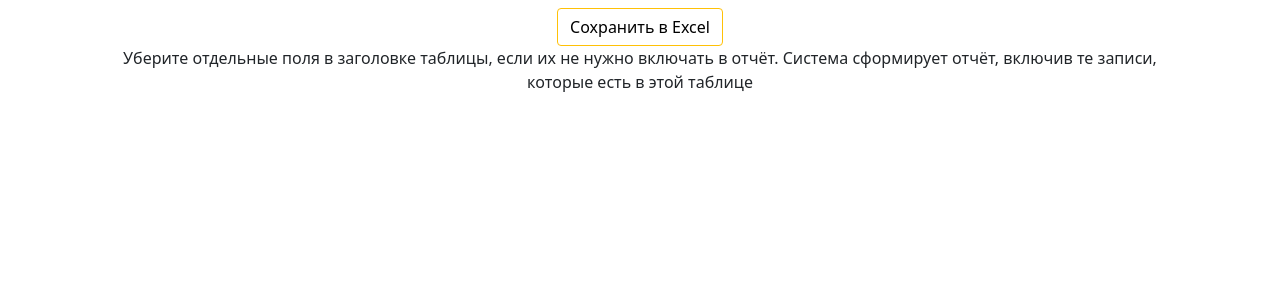
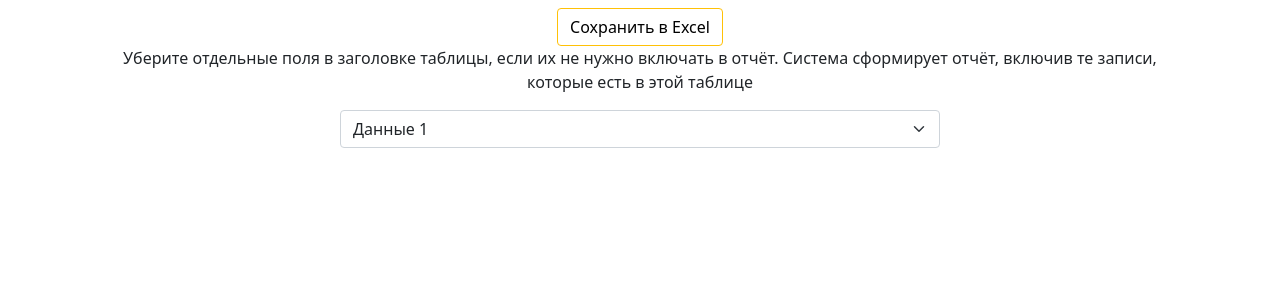
Before and after one commit to Andrew3100/DjangoLessons, a Django app: template interface/templates/interface/table_view.html in a window 1280 px wide. Shown: the part 435-735 px from the top of the page. Run offline with Django 4.2, Linux system fonts and the light colour scheme; the template is opened without the code that fills it, so the values that code supplies are empty.

Commit message:
селекторы

```diff
--- a/interface/templates/interface/import_results.html
+++ b/interface/templates/interface/import_results.html
@@ -1,3 +1,3 @@
-{{ ms }}
+
 <script>alert('{{ ms }}')</script>
 <body onload="window.location.href = '{{ url }}';">
--- a/interface/templates/interface/table_view.html
+++ b/interface/templates/interface/table_view.html
@@ -21,6 +21,7 @@
 {% endblock %}
 
 {% block main_content %}
+
     <br>
     <div class="container">
         <div class="row">
@@ -38,11 +39,13 @@
                     </div>
                 </div>
             </div>
+
+
+
+
             <div class="col-9">
                 {% block modal %}
-
             <!-- Кнопка модального окна -->
-
             <button type="button" class="btn btn-success" data-bs-toggle="modal" data-bs-target="#exampleModal">
                 <span style="color: black;">Добавить запись</span>
             </button>
@@ -52,8 +55,6 @@
                 <span style="color: black;">Показать всю таблицу</span>
             </button>
                     <br><p style="margin-top: 5px; color: red">(Не рекомендуется!)</p>
-
-
             <!-- Модальное окно -->
             <div class="modal fade" id="exampleModal" tabindex="-1" aria-labelledby="exampleModalLabel" aria-hidden="true">
               <div class="modal-dialog">
@@ -84,8 +85,14 @@
                 </div>
               </div>
             </div>
+            </div>
             {% endblock %}
-            </div>
+
+
+
+
+
+
         </div>
     </div>
     <br>
@@ -104,6 +111,18 @@
             <p>Уберите отдельные поля в заголовке таблицы, если их не нужно включать в отчёт. Система сформирует отчёт, включив те записи, которые есть в этой таблице</p>
         </div>
     </div>
+
+    <div class="row">
+        <div class="col text-center">
+            <select style='width: 600px; margin: auto' class='form-select' name='sel' onchange='document.location=this.options[this.selectedIndex].value'>
+                <option>Данные 1</option>
+                <option value="/table_view?section=1&sub_section=7&data=sex">Данные 10</option>
+            </select>
+        </div>
+    </div>
+
+    <br>
+    <br>
     {% for structure in table_structure %}
         <td>
         <label class="form-label" for="{{ structure.sql_field_name }}">{{ structure.html_descriptor }}</label>
--- a/interface/views.py
+++ b/interface/views.py
@@ -1,10 +1,12 @@
 from django.http import HttpRequest
+from django.http import HttpResponse
 
 from django.shortcuts import render
 from django import forms
 from .models import *
 # from .forms import *
 import requests
+import xlwt
 import pandas as pd
 import matplotlib.pyplot as plt
 
@@ -17,6 +19,9 @@ def get_class_name_by_section_subsection(sub_section):
         for i in range(0, len(sub_name)):
             class_name = class_name + sub_name[i].title()
     return class_name
+
+
+
 
 
 # Функция создаёт экземпляр по строковому имени класса
```
Lines whose indentation alone changed are shown as unchanged.
